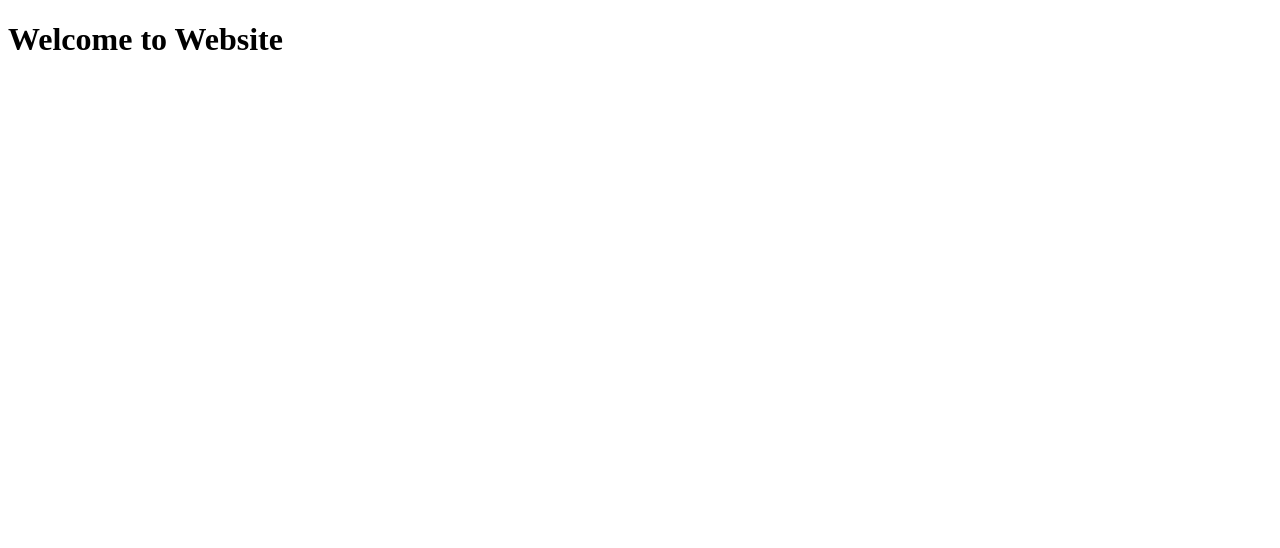
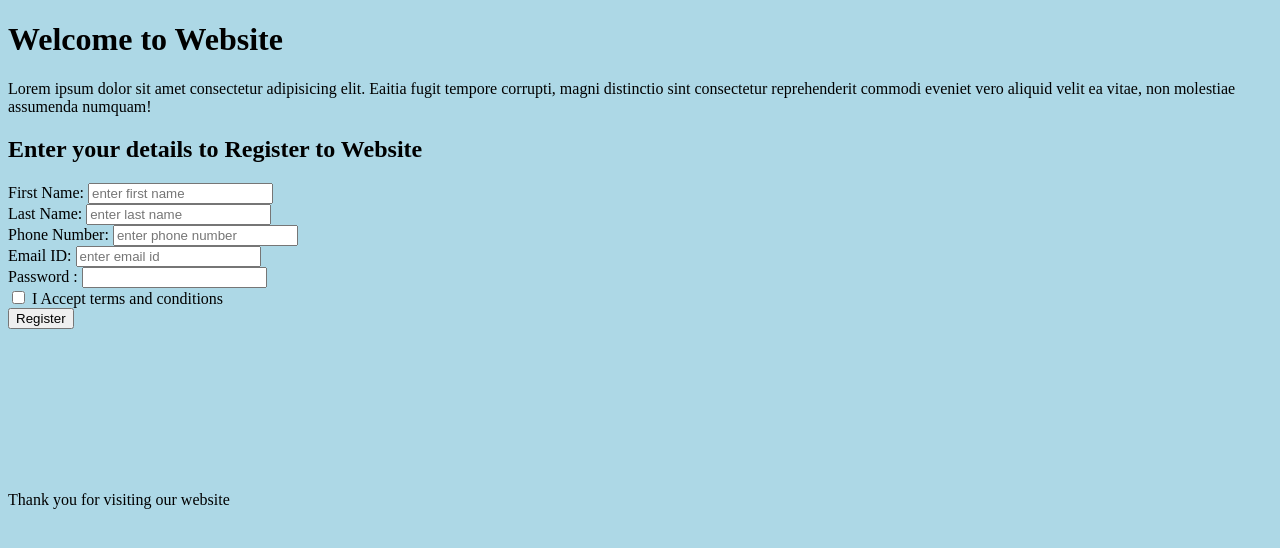
Before and after one commit to tilak-pujari/HTML-CSS-Javascript-Concepts, a plain HTML site: page Project Websites/Forms/register.htm in a window 1280 px wide. Drawn offline with Linux system fonts and the light colour scheme.

Commit message:
registration page form

```diff
--- a/Project Websites/Forms/register.htm
+++ b/Project Websites/Forms/register.htm
@@ -1,11 +1,53 @@
 <!DOCTYPE html>
 <html lang="en">
+
 <head>
     <meta charset="UTF-8">
     <meta name="viewport" content="width=device-width, initial-scale=1.0">
     <title>Registration</title>
 </head>
-<body>
-        <h1>Welcome to Website</h1>
+
+<body bgcolor="lightblue">
+    <h1>Welcome to Website</h1>
+
+    <form id="register_form">
+
+        <p>Lorem ipsum dolor sit amet consectetur adipisicing elit. Eaitia fugit tempore corrupti, magni distinctio sint
+            consectetur reprehenderit commodi eveniet vero aliquid velit ea vitae, non molestiae assumenda numquam!</p>
+
+        <h2>Enter your details to Register to Website</h2>
+        <!-- First name -->
+        <label for="fname">First Name:</label>
+        <input type="text" id="fname" name="fname" placeholder="enter first name">
+        <br>
+        <!-- last name -->
+        <label for="lname">Last Name:</label>
+        <input type="text" id="lname" name="lname" placeholder="enter last name">
+        <br>
+        <!-- Phone number -->
+        <label for="phone">Phone Number:</label>
+        <input type="number" id="phone" name="phone" placeholder="enter phone number">
+        <br>
+        <!-- email -->
+        <label for="email">Email ID:</label>
+        <input type="text" id="email" name="email" placeholder="enter email id">
+        <br>
+        <!-- password -->
+        <label for="pwd">Password :</label>
+        <input type="password" id="pwd" name="pwd">
+        <br>
+        <!-- checkbox -->
+        <input type="checkbox" id="checkbox" name="checkbox">
+        <label for="checkbox">I Accept terms and conditions</label>
+        <br>
+        <!-- Register -->
+        <input type="submit" id="register-btn" name="register-btn" value="Register">
+        <label for="register"></label>
+        <br>
+
+    </form>
+    <br><br><br><br><br><br><br><br><br>
+    <footer>Thank you for visiting our website</footer>
 </body>
+
 </html>
```
